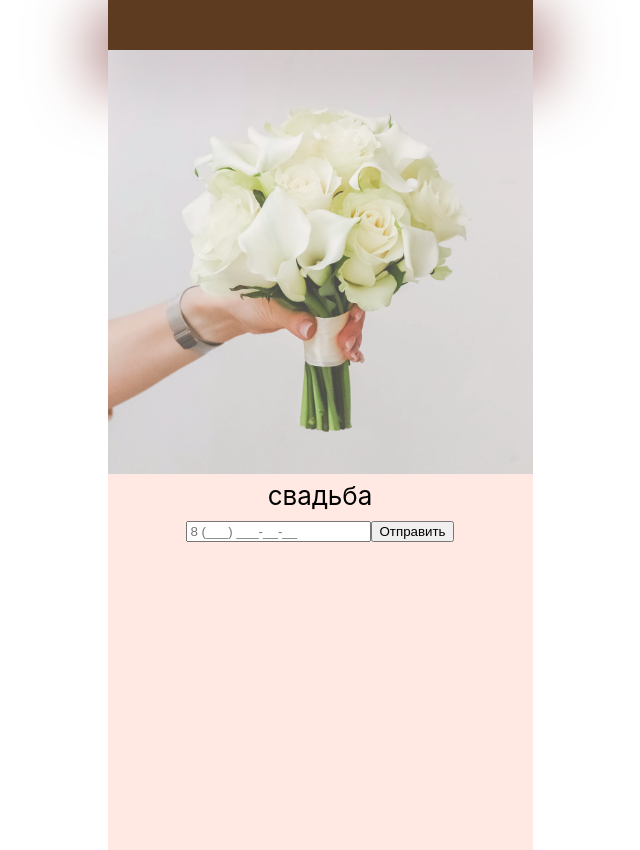
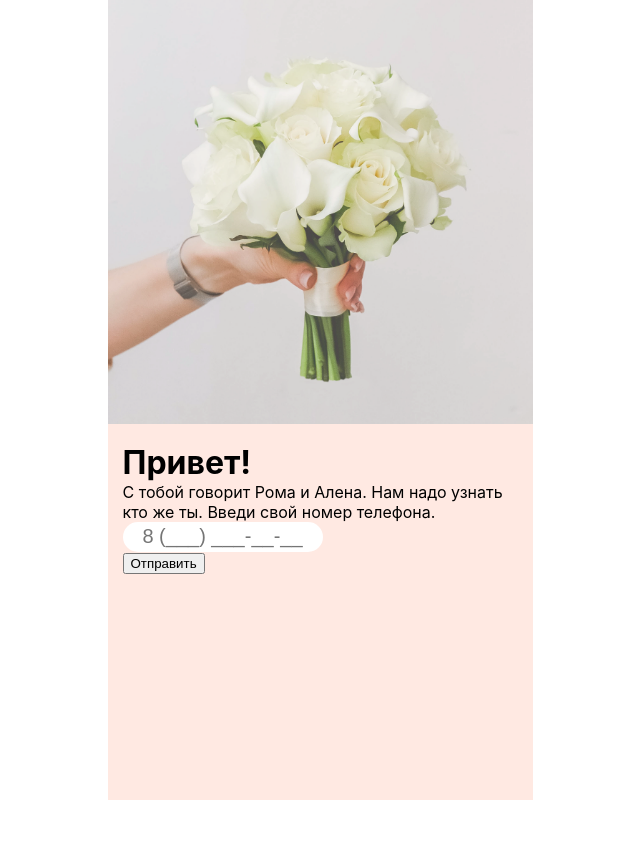
Before and after one commit to rakulagin/wedding, a React (Create React App) app: page / in a window 1280 px wide. Shown: the whole page, without its empty margins (320-960 px from the left). After the commit the page ends 800 px from the top, so only its background shows below. Built offline with nearby package versions, Linux system fonts and the light colour scheme; the HTML template or start-up script is replaced by a standard one.

Commit message:
начал делать форму

```diff
--- a/src/App.css
+++ b/src/App.css
@@ -1,28 +1,20 @@
 .App {
-  text-align: center;
+  /*text-align: center;*/
   max-width: 425px;
   background-color: #ffe9e2;
   margin: 0 auto;
 }
 
-
-.header {
-  height: 50px;
-  background-color: #5C3B21;
-  box-shadow: 0 23px 64px 12px #a06e6e;
-}
-
 .img {
   width: 425px;
   opacity: 0.8;
+  margin-bottom: 15px;
 }
 
-
-.content {
+.App {
   min-height: 100vh;
-  display: flex;
-  flex-direction: column;
-  align-items: center;
+  /*display: flex;*/
+  /*flex-direction: column;*/
+  /*align-items: center;*/
   /*justify-content: center;*/
-  font-size: calc(10px + 2vmin);
 }
--- a/src/App.js
+++ b/src/App.js
@@ -5,15 +5,15 @@ import flowers from './img/flowers.png'
 function App() {
   return (
     <div className="App">
-      <div className='header'></div>
-      <div className="content">
-        <div>
-          <img className='img' src={flowers} alt="flowers"/>
-        </div>
-        свадьба
+      <img className='img' src={flowers} alt="flowers"/>
+      <div className='container'>
+        <h1>Привет!</h1>
+        <p>С тобой говорит Рома и Алена. Нам надо узнать кто же ты. Введи свой номер телефона.</p>
         <form action="#">
           <PhoneForm/>
-          <button>Отправить</button>
+          <div>
+            <button>Отправить</button>
+          </div>
         </form>
       </div>
     </div>
--- a/src/components/PhoneForm/PhoneForm.jsx
+++ b/src/components/PhoneForm/PhoneForm.jsx
@@ -1,4 +1,5 @@
 import React, { useState } from 'react';
+import styles from './PhoneForm.module.css'
 
 const PhoneInput = () => {
   const [phoneNumber, setPhoneNumber] = useState('');
@@ -40,6 +41,7 @@ const PhoneInput = () => {
 
   return (
     <input
+      className={styles.input}
       type="tel"
       value={phoneNumber}
       onChange={handleChange}
--- /dev/null
+++ b/src/components/PhoneForm/PhoneForm.module.css
@@ -0,0 +1,8 @@
+.input {
+    border-radius: 25px;
+    height: 30px;
+    width: 200px;
+    border: none;
+    font-size: 20px;
+    text-align: center;
+}
--- a/src/index.css
+++ b/src/index.css
@@ -1,5 +1,35 @@
+/* Указываем box sizing */
+*,
+*::before,
+*::after {
+  box-sizing: border-box;
+}
+
+/* Убираем внутренние отступы */
+ul[class],
+ol[class] {
+  padding: 0;
+}
+
+/* Убираем внешние отступы */
+body,
+h1,
+h2,
+h3,
+h4,
+p,
+ul[class],
+ol[class],
+li,
+figure,
+figcaption,
+blockquote,
+dl,
+dd {
+  margin: 0;
+}
+
 body {
-  margin: 0;
   font-family: -apple-system, BlinkMacSystemFont, 'Segoe UI', 'Roboto', 'Oxygen',
     'Ubuntu', 'Cantarell', 'Fira Sans', 'Droid Sans', 'Helvetica Neue',
     sans-serif;
@@ -11,3 +41,7 @@ code {
   font-family: source-code-pro, Menlo, Monaco, Consolas, 'Courier New',
     monospace;
 }
+
+.container {
+  padding: 0 15px;
+}
```
